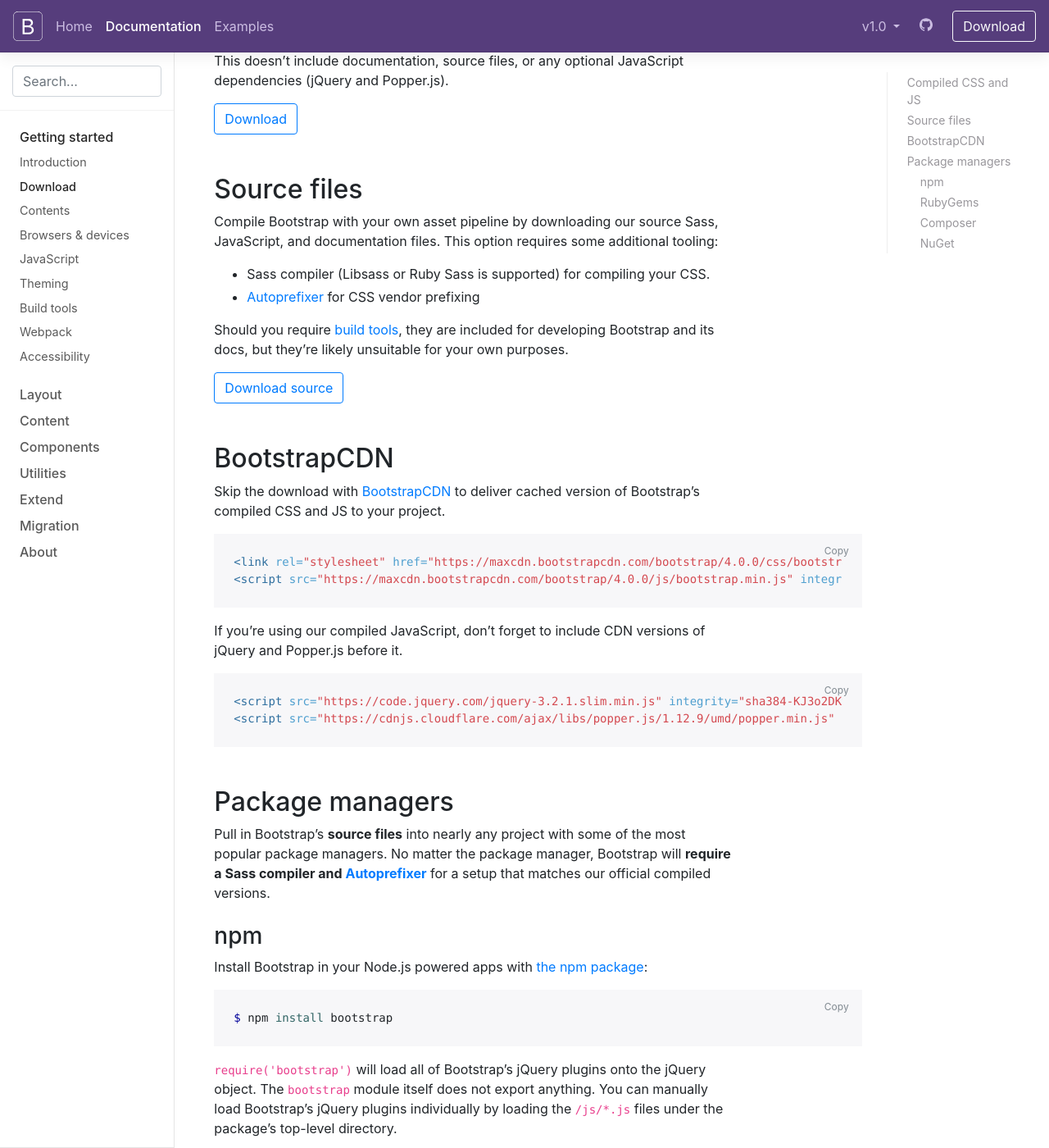
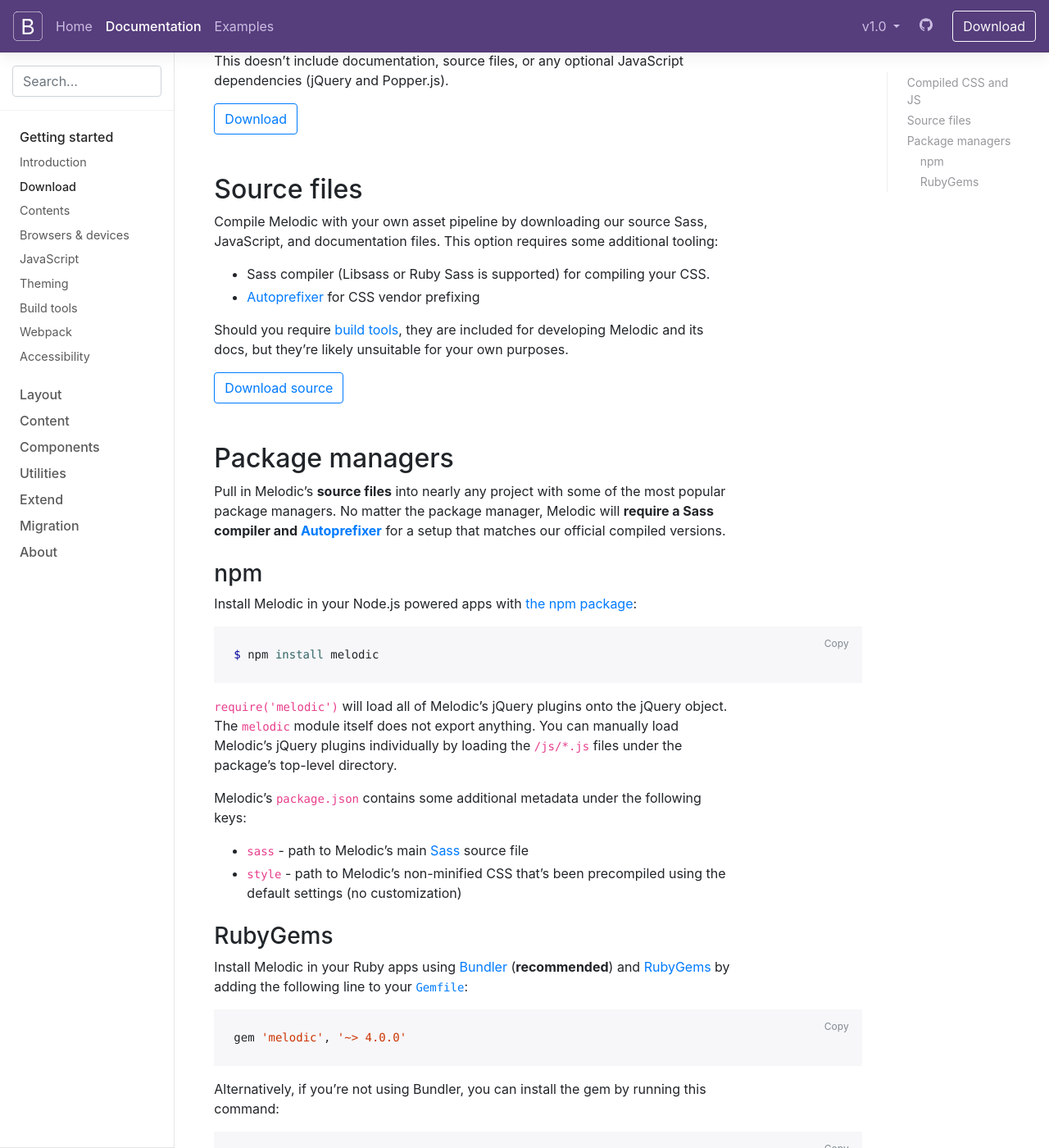
Before and after one commit to arielkirkwood/melodic-web, a Jekyll site: the page built from docs/4.0/getting-started/download.md, in a window 1280 px wide and 1400 px high, scrolled down 434 px. Shown: the whole window at 82% size. Built offline with Jekyll 4.4.1, drawn with Linux system fonts in a browser that asks for light colours; nearby versions of some CDN libraries; comment, search, counter and statistics services are not loaded; the table of contents is made by our own code; some of the changed text lies outside the part shown.

Commit message:
Update Download page content

```diff
--- a/docs/4.0/getting-started/download.md
+++ b/docs/4.0/getting-started/download.md
@@ -1,14 +1,14 @@
 ---
 layout: docs
 title: Download
-description: Download Bootstrap to get the compiled CSS and JavaScript, source code, or include it with your favorite package managers like npm, RubyGems, and more.
+description: Download Melodic to get the compiled CSS and JavaScript, source code, or include it with your favorite package managers like npm, RubyGems, and more.
 group: getting-started
 toc: true
 ---
 
 ## Compiled CSS and JS
 
-Download ready-to-use compiled code for **Bootstrap v{{ site.current_version}}** to easily drop into your project, which includes:
+Download ready-to-use compiled code for **Melodic v{{ site.current_version}}** to easily drop into your project, which includes:
 
 - Compiled and minified CSS bundles (see [CSS files comparison]({{ site.baseurl }}/docs/{{ site.docs_version }}/getting-started/contents/#comparison-of-css-files))
 - Compiled and minified JavaScript plugins
@@ -19,82 +19,46 @@
 
 ## Source files
 
-Compile Bootstrap with your own asset pipeline by downloading our source Sass, JavaScript, and documentation files. This option requires some additional tooling:
+Compile Melodic with your own asset pipeline by downloading our source Sass, JavaScript, and documentation files. This option requires some additional tooling:
 
 - Sass compiler (Libsass or Ruby Sass is supported) for compiling your CSS.
 - [Autoprefixer](https://github.com/postcss/autoprefixer) for CSS vendor prefixing
 
-Should you require [build tools]({{ site.baseurl }}/docs/{{ site.docs_version }}/getting-started/build-tools/#tooling-setup), they are included for developing Bootstrap and its docs, but they're likely unsuitable for your own purposes.
+Should you require [build tools]({{ site.baseurl }}/docs/{{ site.docs_version }}/getting-started/build-tools/#tooling-setup), they are included for developing Melodic and its docs, but they're likely unsuitable for your own purposes.
 
 <a href="{{ site.download.source }}" class="btn btn-outline-primary">Download source</a>
 
-## BootstrapCDN
-
-Skip the download with [BootstrapCDN](https://www.bootstrapcdn.com/) to deliver cached version of Bootstrap's compiled CSS and JS to your project.
-
-{% highlight html %}
-<link rel="stylesheet" href="{{ site.cdn.css }}" integrity="{{ site.cdn.css_hash }}" crossorigin="anonymous">
-<script src="{{ site.cdn.js }}" integrity="{{ site.cdn.js_hash }}" crossorigin="anonymous"></script>
-{% endhighlight %}
-
-If you're using our compiled JavaScript, don't forget to include CDN versions of jQuery and Popper.js before it.
-
-{% highlight html %}
-<script src="{{ site.cdn.jquery }}" integrity="{{ site.cdn.jquery_hash }}" crossorigin="anonymous"></script>
-<script src="{{ site.cdn.popper }}" integrity="{{ site.cdn.popper_hash }}" crossorigin="anonymous"></script>
-{% endhighlight %}
-
 ## Package managers
 
-Pull in Bootstrap's **source files** into nearly any project with some of the most popular package managers. No matter the package manager, Bootstrap will **require a Sass compiler and [Autoprefixer](https://github.com/postcss/autoprefixer)** for a setup that matches our official compiled versions.
+Pull in Melodic's **source files** into nearly any project with some of the most popular package managers. No matter the package manager, Melodic will **require a Sass compiler and [Autoprefixer](https://github.com/postcss/autoprefixer)** for a setup that matches our official compiled versions.
 
 ### npm
 
-Install Bootstrap in your Node.js powered apps with [the npm package](https://www.npmjs.com/package/bootstrap):
+Install Melodic in your Node.js powered apps with [the npm package](https://www.npmjs.com/package/melodic):
 
 {% highlight sh %}
-npm install bootstrap
+npm install melodic
 {% endhighlight %}
 
-`require('bootstrap')` will load all of Bootstrap's jQuery plugins onto the jQuery object. The `bootstrap` module itself does not export anything. You can manually load Bootstrap's jQuery plugins individually by loading the `/js/*.js` files under the package's top-level directory.
+`require('melodic')` will load all of Melodic's jQuery plugins onto the jQuery object. The `melodic` module itself does not export anything. You can manually load Melodic's jQuery plugins individually by loading the `/js/*.js` files under the package's top-level directory.
 
-Bootstrap's `package.json` contains some additional metadata under the following keys:
+Melodic's `package.json` contains some additional metadata under the following keys:
 
-- `sass` - path to Bootstrap's main [Sass](http://sass-lang.com/) source file
-- `style` - path to Bootstrap's non-minified CSS that's been precompiled using the default settings (no customization)
+- `sass` - path to Melodic's main [Sass](http://sass-lang.com/) source file
+- `style` - path to Melodic's non-minified CSS that's been precompiled using the default settings (no customization)
 
 ### RubyGems
 
-Install Bootstrap in your Ruby apps using [Bundler](https://bundler.io/) (**recommended**) and [RubyGems](https://rubygems.org/) by adding the following line to your [`Gemfile`](https://bundler.io/gemfile.html):
+Install Melodic in your Ruby apps using [Bundler](https://bundler.io/) (**recommended**) and [RubyGems](https://rubygems.org/) by adding the following line to your [`Gemfile`](https://bundler.io/gemfile.html):
 
 {% highlight ruby %}
-gem 'bootstrap', '~> {{ site.current_ruby_version }}'
+gem 'melodic', '~> {{ site.current_ruby_version }}'
 {% endhighlight %}
 
 Alternatively, if you're not using Bundler, you can install the gem by running this command:
 
 {% highlight sh %}
-gem install bootstrap -v {{ site.current_ruby_version }}
+gem install melodic -v {{ site.current_ruby_version }}
 {% endhighlight %}
 
-[See the gem's README](https://github.com/twbs/bootstrap-rubygem/blob/master/README.md) for further details.
-
-### Composer
-
-You can also install and manage Bootstrap's Sass and JavaScript using [Composer](https://getcomposer.org/):
-
-{% highlight sh %}
-composer require twbs/bootstrap:{{ site.current_version }}
-{% endhighlight %}
-
-### NuGet
-
-If you develop in .NET, you can also install and manage Bootstrap's [CSS](https://www.nuget.org/packages/bootstrap/) or [Sass](https://www.nuget.org/packages/bootstrap.sass/) and JavaScript using [NuGet](https://www.nuget.org/):
-
-{% highlight powershell %}
-Install-Package bootstrap
-{% endhighlight %}
-
-{% highlight powershell %}
-Install-Package bootstrap.sass
-{% endhighlight %}
+[See the gem's README](https://github.com/twbs/melodic-web-rubygem/blob/master/README.md) for further details.
```
